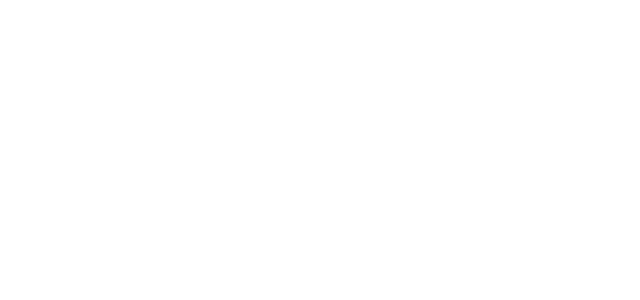
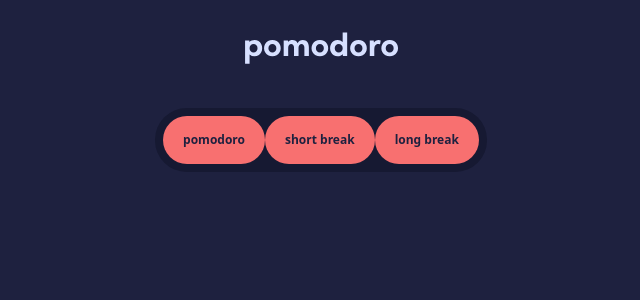
Before and after one commit to nikanoza/pomodor, a React (Vite) app: page / in a window 1280 px wide. Shown: the top 300 px of the page, without its empty margins (319-959 px from the left). Built offline with nearby package versions, Linux system fonts and the light colour scheme.

Commit message:
feat: create session info panel

```diff
--- a/src/App.tsx
+++ b/src/App.tsx
@@ -1,8 +1,12 @@
+import { Panel } from "./components";
+import { Logo } from "./svg";
+
 function App() {
   return (
-    <>
-      <div></div>
-    </>
+    <div className="w-full h-full flex flex-col items-center bg-semi-blu pt-8 pb-12">
+      <Logo />
+      <Panel />
+    </div>
   );
 }
 
--- /dev/null
+++ b/src/components/Panel.tsx
@@ -0,0 +1,17 @@
+const Panel = () => {
+  return (
+    <div className="p-2 flex items-center rounded-[31.5px] mt-11 bg-dark-blu">
+      <button className="border-none px-5 py-4 text-xs text-semi-blu font-bold bg-semi-red rounded-[26.5px]">
+        pomodoro
+      </button>
+      <button className="border-none px-5 py-4 text-xs text-semi-blu font-bold bg-semi-red rounded-[26.5px]">
+        short break
+      </button>
+      <button className="border-none px-5 py-4 text-xs text-semi-blu font-bold bg-semi-red rounded-[26.5px]">
+        long break
+      </button>
+    </div>
+  );
+};
+
+export default Panel;
--- /dev/null
+++ b/src/components/index.ts
@@ -0,0 +1 @@
+export { default as Panel } from "./Panel";
```
